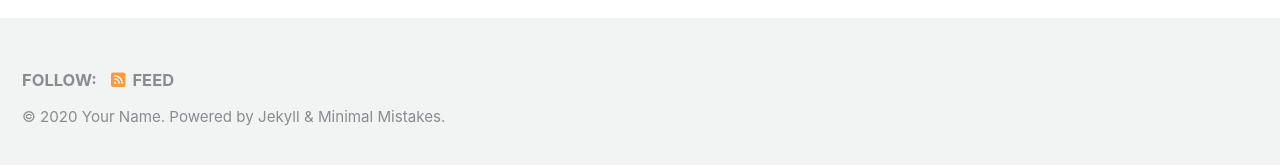
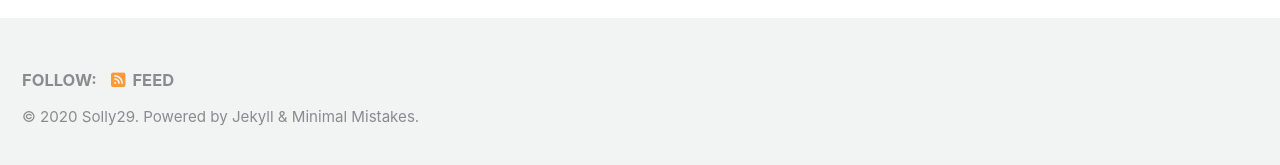
Before and after one commit to solly29/solly29.github.io, a Jekyll site: the page built from index.html, in a window 1280 px wide and 900 px high, scrolled down 222 px. Shown: the part 727-892 px from the top of the window. Built offline with Jekyll 4.4.1, drawn with Linux system fonts in a browser that asks for light colours; cached includes are drawn as plain includes; nearby versions of some CDN libraries; the list of posts is cut into pages by our own code.

Commit message:
블로그 설정 바꾸기

```diff
--- a/_config.yml
+++ b/_config.yml
@@ -16,16 +16,16 @@ minimal_mistakes_skin    : "default" # "air", "aqua", "contrast", "dark", "dirt"
 
 # Site Settings
 locale                   : "en-US"
-title                    : "Site Titlㅁe"
+title                    : "솔리의 블로그"
 title_separator          : "-"
 subtitle                 : # site tagline that appears below site title in masthead
-name                     : "Your Name"
-description              : "An amazing website."
-url                      : # the base hostname & protocol for your site e.g. "https://mmistakes.github.io"
-baseurl                  : # the subpath of your site, e.g. "/blog"
+name                     : "Solly29"
+description              : "솔리의 첫 블로그"
+url                      : "https://solly29.github.io/"
+baseurl                  : # 서브 경로가 있으면 기재
 repository               : # GitHub username/repo-name e.g. "mmistakes/minimal-mistakes"
-teaser                   : # path of fallback teaser image, e.g. "/assets/images/500x300.png"
-logo                     : # path of logo image to display in the masthead, e.g. "/assets/images/88x88.png"
+teaser                   : "/assets/images/cat.jpg"
+logo                     : # 최상단 메뉴 바에 사이트 로고 넣기
 masthead_title           : # overrides the website title displayed in the masthead, use " " for no title
 # breadcrumbs            : false # true, false (default)
 words_per_minute         : 200
```
